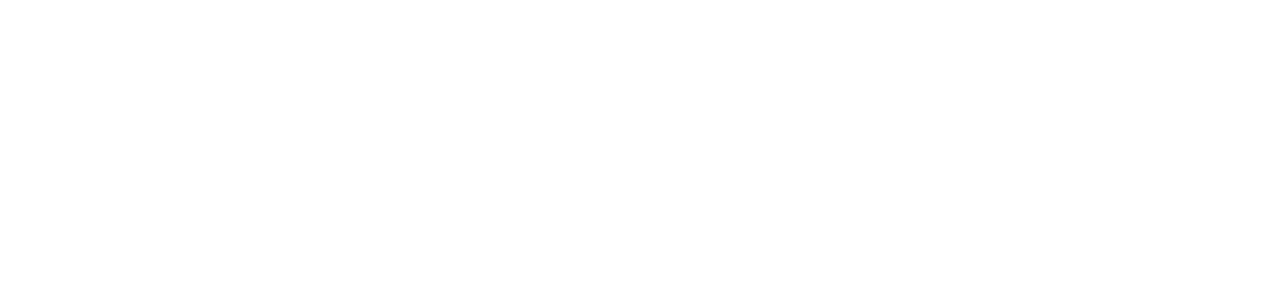
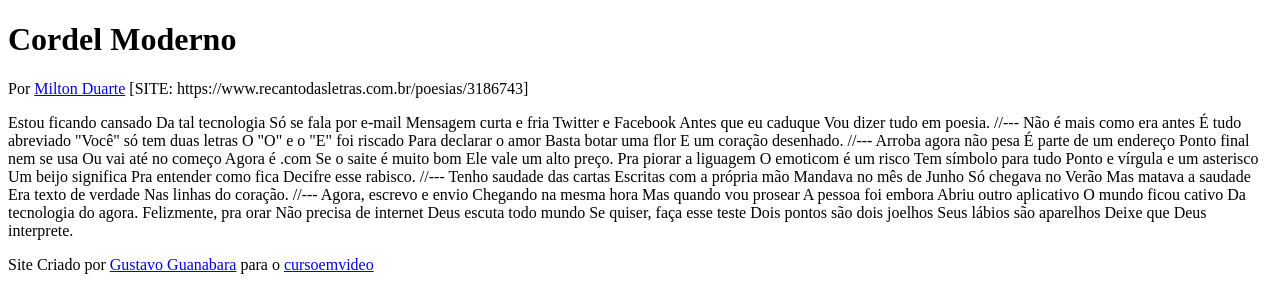
Before and after one commit to Diegoswebdev/html-css, a plain HTML site: page desafios/desafio012/index.html in a window 1280 px wide. Drawn offline with Linux system fonts and the light colour scheme.

Commit message:
atualizei

```diff
--- a/desafios/desafio012/index.html
+++ b/desafios/desafio012/index.html
@@ -1,15 +1,85 @@
 <!DOCTYPE html>
-<html lang="en">
+<html lang="pt-br">
 <head>
     <meta charset="UTF-8">
     <meta name="viewport" content="width=device-width, initial-scale=1.0">
     <title>Cordel Moderno</title>
 </head>
 <body>
-    <section>
+    <header>
+        <h1>Cordel Moderno</h1>
         <p>
+            Por <a href="https://www.recantodasletras.com.br/poesias/3186743" target="_blank">Milton Duarte</a>
+            [SITE: https://www.recantodasletras.com.br/poesias/3186743]
+        </p>
+    </header>
 
-        </p>
-    </section>
+    Estou ficando cansado
+    Da tal tecnologia
+    Só se fala por e-mail
+    Mensagem curta e fria
+    Twitter e Facebook
+    Antes que eu caduque
+    Vou dizer tudo em poesia.
+
+    //---
+
+    Não é mais como era antes
+    É tudo abreviado
+    "Você" só tem duas letras
+    O "O" e o "E" foi riscado
+    Para declarar o amor
+    Basta botar uma flor
+    E um coração desenhado.
+
+    //---
+
+    Arroba agora não pesa
+    É parte de um endereço
+    Ponto final nem se usa
+    Ou vai até no começo
+    Agora é .com
+    Se o saite é muito bom
+    Ele vale um alto preço.
+
+    Pra piorar a liguagem
+    O emoticom é um risco
+    Tem símbolo para tudo
+    Ponto e vírgula e um asterisco
+    Um beijo significa
+    Pra entender como fica
+    Decifre esse rabisco.
+
+    //---
+
+    Tenho saudade das cartas
+    Escritas com a própria mão
+    Mandava no mês de Junho
+    Só chegava no Verão
+    Mas matava a saudade
+    Era texto de verdade
+    Nas linhas do coração.
+
+    //---
+
+    Agora, escrevo e envio
+    Chegando na mesma hora
+    Mas quando vou prosear
+    A pessoa foi embora
+    Abriu outro aplicativo
+    O mundo ficou cativo
+    Da tecnologia do agora.
+
+    Felizmente, pra orar
+    Não precisa de internet
+    Deus escuta todo mundo
+    Se quiser, faça esse teste
+    Dois pontos são dois joelhos
+    Seus lábios são aparelhos
+    Deixe que Deus interprete.
+
+    <footer>
+        <p>Site Criado por <a href="https://gustavoguanabara.github.io" target="_blank">Gustavo Guanabara</a> para o <a href="https://youtube.com/cursoemvideo" target="_blank">cursoemvideo</a></p>
+    </footer>
 </body>
 </html>
```
